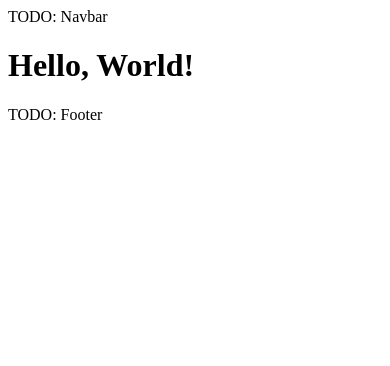
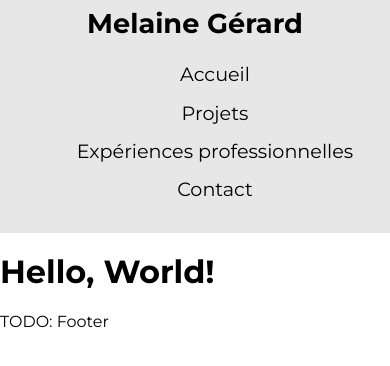
Before and after one commit to MelaineGerard/portfolio-fo, a Nuxt app: page / in a window 390 px wide. Shown: the top 366 px of the page. Built offline with nearby package versions, Linux system fonts and the light colour scheme.

Commit message:
:sparkles: Début de la création de la navbar

```diff
--- /dev/null
+++ b/assets/css/_normalize.scss
@@ -0,0 +1,349 @@
+/*! normalize.css v8.0.1 | MIT License | github.com/necolas/normalize.css */
+
+/* Document
+   ========================================================================== */
+
+/**
+ * 1. Correct the line height in all browsers.
+ * 2. Prevent adjustments of font size after orientation changes in iOS.
+ */
+
+html {
+  line-height: 1.15; /* 1 */
+  -webkit-text-size-adjust: 100%; /* 2 */
+}
+
+/* Sections
+   ========================================================================== */
+
+/**
+ * Remove the margin in all browsers.
+ */
+
+body {
+  margin: 0;
+}
+
+/**
+ * Render the `main` element consistently in IE.
+ */
+
+main {
+  display: block;
+}
+
+/**
+ * Correct the font size and margin on `h1` elements within `section` and
+ * `article` contexts in Chrome, Firefox, and Safari.
+ */
+
+h1 {
+  font-size: 2em;
+  margin: 0.67em 0;
+}
+
+/* Grouping content
+   ========================================================================== */
+
+/**
+ * 1. Add the correct box sizing in Firefox.
+ * 2. Show the overflow in Edge and IE.
+ */
+
+hr {
+  box-sizing: content-box; /* 1 */
+  height: 0; /* 1 */
+  overflow: visible; /* 2 */
+}
+
+/**
+ * 1. Correct the inheritance and scaling of font size in all browsers.
+ * 2. Correct the odd `em` font sizing in all browsers.
+ */
+
+pre {
+  font-family: monospace, monospace; /* 1 */
+  font-size: 1em; /* 2 */
+}
+
+/* Text-level semantics
+   ========================================================================== */
+
+/**
+ * Remove the gray background on active links in IE 10.
+ */
+
+a {
+  background-color: transparent;
+}
+
+/**
+ * 1. Remove the bottom border in Chrome 57-
+ * 2. Add the correct text decoration in Chrome, Edge, IE, Opera, and Safari.
+ */
+
+abbr[title] {
+  border-bottom: none; /* 1 */
+  text-decoration: underline; /* 2 */
+  text-decoration: underline dotted; /* 2 */
+}
+
+/**
+ * Add the correct font weight in Chrome, Edge, and Safari.
+ */
+
+b,
+strong {
+  font-weight: bolder;
+}
+
+/**
+ * 1. Correct the inheritance and scaling of font size in all browsers.
+ * 2. Correct the odd `em` font sizing in all browsers.
+ */
+
+code,
+kbd,
+samp {
+  font-family: monospace, monospace; /* 1 */
+  font-size: 1em; /* 2 */
+}
+
+/**
+ * Add the correct font size in all browsers.
+ */
+
+small {
+  font-size: 80%;
+}
+
+/**
+ * Prevent `sub` and `sup` elements from affecting the line height in
+ * all browsers.
+ */
+
+sub,
+sup {
+  font-size: 75%;
+  line-height: 0;
+  position: relative;
+  vertical-align: baseline;
+}
+
+sub {
+  bottom: -0.25em;
+}
+
+sup {
+  top: -0.5em;
+}
+
+/* Embedded content
+   ========================================================================== */
+
+/**
+ * Remove the border on images inside links in IE 10.
+ */
+
+img {
+  border-style: none;
+}
+
+/* Forms
+   ========================================================================== */
+
+/**
+ * 1. Change the font styles in all browsers.
+ * 2. Remove the margin in Firefox and Safari.
+ */
+
+button,
+input,
+optgroup,
+select,
+textarea {
+  font-family: inherit; /* 1 */
+  font-size: 100%; /* 1 */
+  line-height: 1.15; /* 1 */
+  margin: 0; /* 2 */
+}
+
+/**
+ * Show the overflow in IE.
+ * 1. Show the overflow in Edge.
+ */
+
+button,
+input { /* 1 */
+  overflow: visible;
+}
+
+/**
+ * Remove the inheritance of text transform in Edge, Firefox, and IE.
+ * 1. Remove the inheritance of text transform in Firefox.
+ */
+
+button,
+select { /* 1 */
+  text-transform: none;
+}
+
+/**
+ * Correct the inability to style clickable types in iOS and Safari.
+ */
+
+button,
+[type="button"],
+[type="reset"],
+[type="submit"] {
+  -webkit-appearance: button;
+}
+
+/**
+ * Remove the inner border and padding in Firefox.
+ */
+
+button::-moz-focus-inner,
+[type="button"]::-moz-focus-inner,
+[type="reset"]::-moz-focus-inner,
+[type="submit"]::-moz-focus-inner {
+  border-style: none;
+  padding: 0;
+}
+
+/**
+ * Restore the focus styles unset by the previous rule.
+ */
+
+button:-moz-focusring,
+[type="button"]:-moz-focusring,
+[type="reset"]:-moz-focusring,
+[type="submit"]:-moz-focusring {
+  outline: 1px dotted ButtonText;
+}
+
+/**
+ * Correct the padding in Firefox.
+ */
+
+fieldset {
+  padding: 0.35em 0.75em 0.625em;
+}
+
+/**
+ * 1. Correct the text wrapping in Edge and IE.
+ * 2. Correct the color inheritance from `fieldset` elements in IE.
+ * 3. Remove the padding so developers are not caught out when they zero out
+ *    `fieldset` elements in all browsers.
+ */
+
+legend {
+  box-sizing: border-box; /* 1 */
+  color: inherit; /* 2 */
+  display: table; /* 1 */
+  max-width: 100%; /* 1 */
+  padding: 0; /* 3 */
+  white-space: normal; /* 1 */
+}
+
+/**
+ * Add the correct vertical alignment in Chrome, Firefox, and Opera.
+ */
+
+progress {
+  vertical-align: baseline;
+}
+
+/**
+ * Remove the default vertical scrollbar in IE 10+.
+ */
+
+textarea {
+  overflow: auto;
+}
+
+/**
+ * 1. Add the correct box sizing in IE 10.
+ * 2. Remove the padding in IE 10.
+ */
+
+[type="checkbox"],
+[type="radio"] {
+  box-sizing: border-box; /* 1 */
+  padding: 0; /* 2 */
+}
+
+/**
+ * Correct the cursor style of increment and decrement buttons in Chrome.
+ */
+
+[type="number"]::-webkit-inner-spin-button,
+[type="number"]::-webkit-outer-spin-button {
+  height: auto;
+}
+
+/**
+ * 1. Correct the odd appearance in Chrome and Safari.
+ * 2. Correct the outline style in Safari.
+ */
+
+[type="search"] {
+  -webkit-appearance: textfield; /* 1 */
+  outline-offset: -2px; /* 2 */
+}
+
+/**
+ * Remove the inner padding in Chrome and Safari on macOS.
+ */
+
+[type="search"]::-webkit-search-decoration {
+  -webkit-appearance: none;
+}
+
+/**
+ * 1. Correct the inability to style clickable types in iOS and Safari.
+ * 2. Change font properties to `inherit` in Safari.
+ */
+
+::-webkit-file-upload-button {
+  -webkit-appearance: button; /* 1 */
+  font: inherit; /* 2 */
+}
+
+/* Interactive
+   ========================================================================== */
+
+/*
+ * Add the correct display in Edge, IE 10+, and Firefox.
+ */
+
+details {
+  display: block;
+}
+
+/*
+ * Add the correct display in all browsers.
+ */
+
+summary {
+  display: list-item;
+}
+
+/* Misc
+   ========================================================================== */
+
+/**
+ * Add the correct display in IE 10+.
+ */
+
+template {
+  display: none;
+}
+
+/**
+ * Add the correct display in IE 10.
+ */
+
+[hidden] {
+  display: none;
+}
--- a/assets/css/main.scss
+++ b/assets/css/main.scss
@@ -0,0 +1,7 @@
+@use "normalize";
+
+@import url(https://fonts.bunny.net/css?family=montserrat:100,100i,200,200i,300,300i,400,400i,500,500i,600,600i,700,700i,800,800i,900,900i);
+
+body {
+  font-family: 'Montserrat', sans-serif;
+}
--- a/components/WebsiteNavbar.vue
+++ b/components/WebsiteNavbar.vue
@@ -1,5 +1,84 @@
 <template>
-  <div>
-    TODO: Navbar
-  </div>
+  <nav>
+    <a class="website-name" href="#">Melaine Gérard</a>
+    <ul>
+      <li>
+        <a href="#">
+          Accueil
+        </a>
+      </li>
+      <li>
+        <a href="#">
+          Projets
+        </a>
+      </li>
+      <li>
+        <a href="#">
+          Expériences professionnelles
+        </a>
+      </li>
+      <li>
+        <a href="#">
+          Contact
+        </a>
+      </li>
+    </ul>
+  </nav>
 </template>
+
+<style lang="scss" scoped>
+  nav {
+    display: flex;
+    justify-content: space-between;
+    align-items: center;
+    background: #e7e7e7;
+    padding: 0.25rem 1rem;
+
+    ul {
+      display: flex;
+      list-style: none;
+
+      li {
+        margin-left: 1rem;
+
+        a {
+          text-decoration: none;
+          color: #000;
+          transition: all 0.2s ease-in-out;
+          font-size: 1.2rem;
+
+          &:hover {
+            color: #0053a7;
+          }
+        }
+      }
+    }
+
+    .website-name {
+      font-weight: bold;
+      font-size: 1.7rem;
+      text-decoration: none;
+      color: #000;
+    }
+  }
+
+  @media screen and (max-width: 768px) {
+    nav {
+      flex-direction: column;
+      padding: 0.5rem 0;
+
+      ul {
+        flex-direction: column;
+        text-align: center;
+
+        li {
+          margin: 0.5rem 0;
+        }
+      }
+
+      .website-name {
+        text-align: center;
+      }
+    }
+  }
+</style>
```
